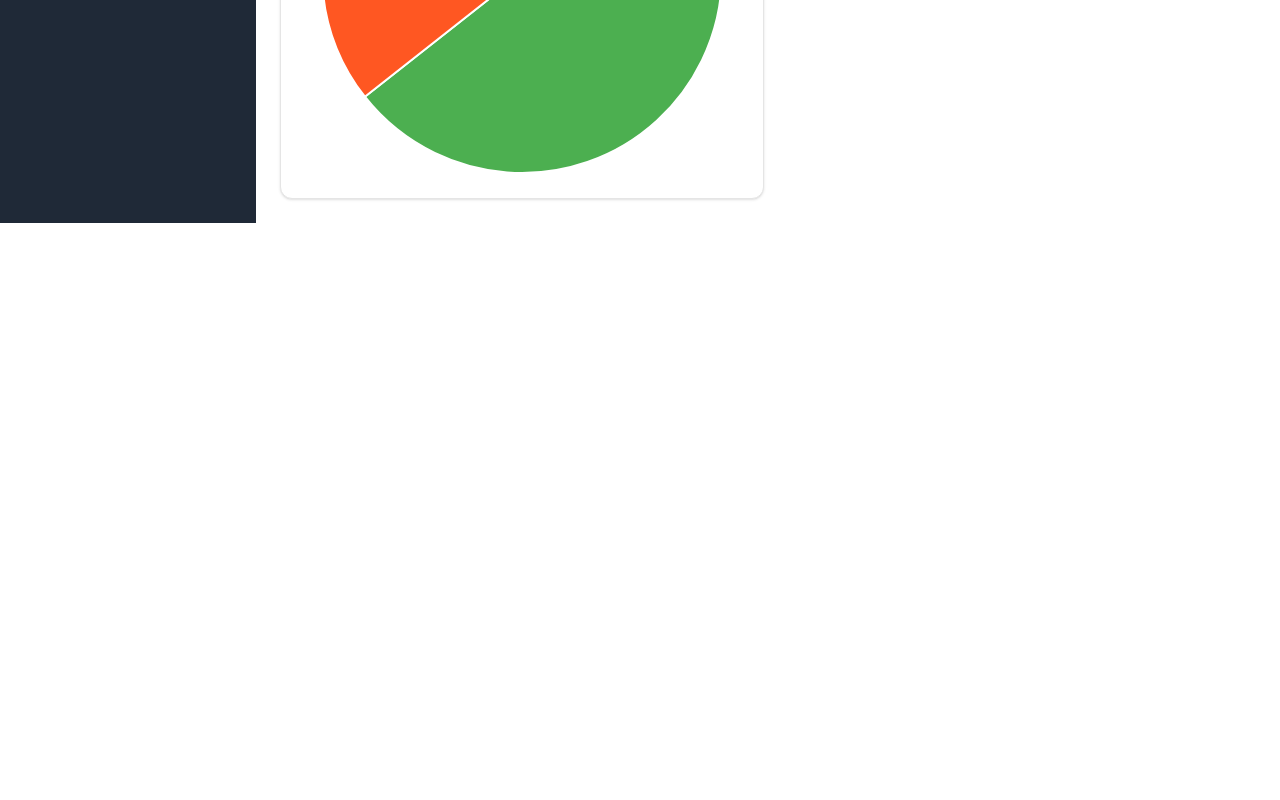
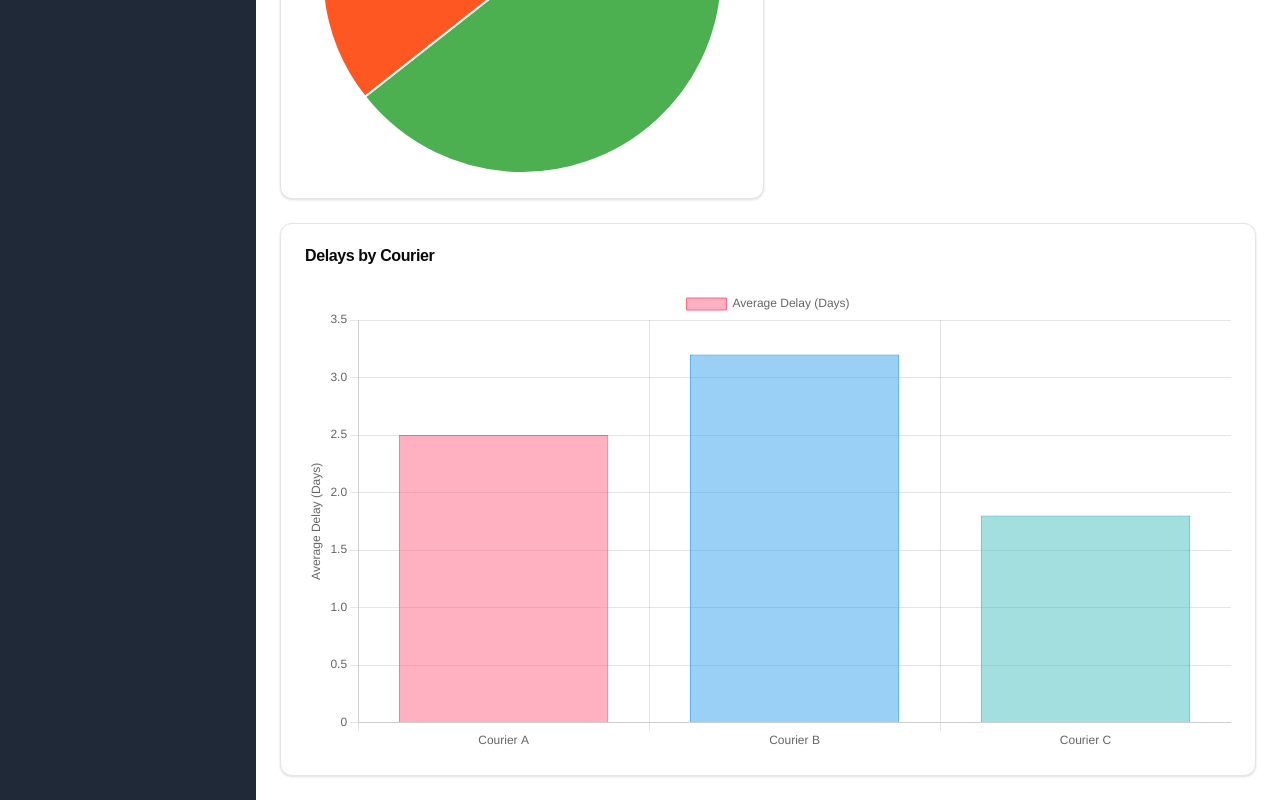
Before and after one commit to leonnloo/mcmc, a Next.js app: page /shipment-delays in a window 1280 px wide. Shown: the part 611-1411 px from the top of the page. Before the commit the page ends 834 px from the top, so only its background shows below. Built offline with nearby package versions, Linux system fonts and the light colour scheme.

Commit message:
Removed chart error

```diff
--- a/app/page.tsx
+++ b/app/page.tsx
@@ -1,14 +1,13 @@
-import DashboardContent from "@/components/dashboard-content";
-import Header from "@/components/header";
+import DashboardContent from '@/components/dashboard-content';
+import Header from '@/components/header';
 
 export default function Home() {
   return (
-    <div className="">
+    <div className="p-6 space-y-6">
       <Header title={'Dashboard'} />
-      <main className="flex-1 bg-gray-100 p-6">
-          <DashboardContent />
-
-        </main>
+      <main className="flex-1">
+        <DashboardContent />
+      </main>
     </div>
   );
 }
--- a/app/shipment-delays/page.tsx
+++ b/app/shipment-delays/page.tsx
@@ -1,5 +1,6 @@
 // Register the necessary elements for Chart.js
 import { AverageDeliveryTime } from '@/components/delay/average-time';
+import { DelaysByCourier } from '@/components/delay/delay-by-courier';
 import { DelaysByRegion } from '@/components/delay/delay-by-region';
 import { OnTimeVsDelayedChart } from '@/components/delay/ontime-vs-delayed';
 import Header from '@/components/header';
@@ -36,12 +37,11 @@ export default function ShipmentDelay() {
   const delays = [1.87, 1.67, 1.65, 1.8, 1.74];
 
   return (
-    <div className="p-6 space-y-6">
+    <div className="p-6 space-y-6 w-full">
       <Header title={'Shipment Delays'} />
 
       {/* Average Delivery Time */}
       <AverageDeliveryTime averageTime={averageTime} />
-
       <div className="flex w-full gap-2">
         {/* On-Time vs Delayed Deliveries */}
         <div className="w-full">
@@ -53,6 +53,10 @@ export default function ShipmentDelay() {
           <DelaysByRegion regions={regions} delays={delays} />
         </div>
       </div>
+      <div className="w-full">
+
+        <DelaysByCourier />
+      </div>
     </div>
   );
 }
--- a/components/dashboard-content.tsx
+++ b/components/dashboard-content.tsx
@@ -1,6 +1,7 @@
 import React from 'react';
 import { ShipmentStatistics } from './dashboard/shipment-stats';
 import { RegionComparison } from './geo/region-compare';
+import { DelaysByRegionChart } from './dashboard/top-delay-regions';
 
 // src/components/DashboardContent.tsx
 const DashboardContent = () => {
@@ -14,6 +15,7 @@ const DashboardContent = () => {
         totalShipments={300500}
       />
       <RegionComparison />
+      <DelaysByRegionChart />
     </div>
   );
 };
--- /dev/null
+++ b/components/dashboard/top-delay-regions.tsx
@@ -0,0 +1,30 @@
+'use client';
+import { Bar } from 'react-chartjs-2';
+import { Card, CardHeader, CardTitle, CardContent } from '../ui/card';
+
+const regions = ['Region A', 'Region B', 'Region C'];
+const delays = [120, 90, 75]; // Number of delays in each region
+
+export function DelaysByRegionChart() {
+  const data = {
+    labels: regions,
+    datasets: [
+      {
+        label: 'Number of Delays',
+        data: delays,
+        backgroundColor: 'rgba(255, 99, 132, 0.5)',
+      },
+    ],
+  };
+
+  return (
+    <Card>
+      <CardHeader>
+        <CardTitle>Top Delayed Regions</CardTitle>
+      </CardHeader>
+      <CardContent>
+        <Bar data={data} />
+      </CardContent>
+    </Card>
+  );
+}
--- /dev/null
+++ b/components/delay/delay-by-courier.tsx
@@ -0,0 +1,73 @@
+'use client';
+
+import { Bar } from 'react-chartjs-2';
+import { Card, CardHeader, CardTitle, CardContent } from '@/components/ui/card';
+import {
+  Chart as ChartJS,
+  CategoryScale,
+  LinearScale,
+  BarElement,
+  Title,
+  Tooltip,
+  Legend,
+} from 'chart.js';
+
+// Register the required components for Chart.js
+ChartJS.register(CategoryScale, LinearScale, BarElement, Title, Tooltip, Legend);
+
+export function DelaysByCourier() {
+  // Mock data for average delays by courier (in days)
+  const couriers = ['Courier A', 'Courier B', 'Courier C'];
+  const avgDelays = [2.5, 3.2, 1.8]; // Delays in days for each courier
+
+  // Data for the bar chart
+  const data = {
+    labels: couriers,
+    datasets: [
+      {
+        label: 'Average Delay (Days)',
+        data: avgDelays,
+        backgroundColor: [
+          'rgba(255, 99, 132, 0.5)', // Color for Courier A
+          'rgba(54, 162, 235, 0.5)', // Color for Courier B
+          'rgba(75, 192, 192, 0.5)', // Color for Courier C
+        ],
+        borderColor: [
+          'rgba(255, 99, 132, 1)',   // Border color for Courier A
+          'rgba(54, 162, 235, 1)',   // Border color for Courier B
+          'rgba(75, 192, 192, 1)',   // Border color for Courier C
+        ],
+        borderWidth: 1,
+      },
+    ],
+  };
+
+  // Options for customizing the chart
+  const options = {
+    scales: {
+      y: {
+        beginAtZero: true,
+        title: {
+          display: true,
+          text: 'Average Delay (Days)',
+        },
+      },
+    },
+    plugins: {
+      legend: {
+        position: 'top' as const,
+      },
+    },
+  };
+
+  return (
+    <Card>
+      <CardHeader>
+        <CardTitle>Delays by Courier</CardTitle>
+      </CardHeader>
+      <CardContent>
+        <Bar data={data} options={options} />
+      </CardContent>
+    </Card>
+  );
+}
```
Also changed, not shown: components/ui/chart.tsx (+5 -5 lines).
